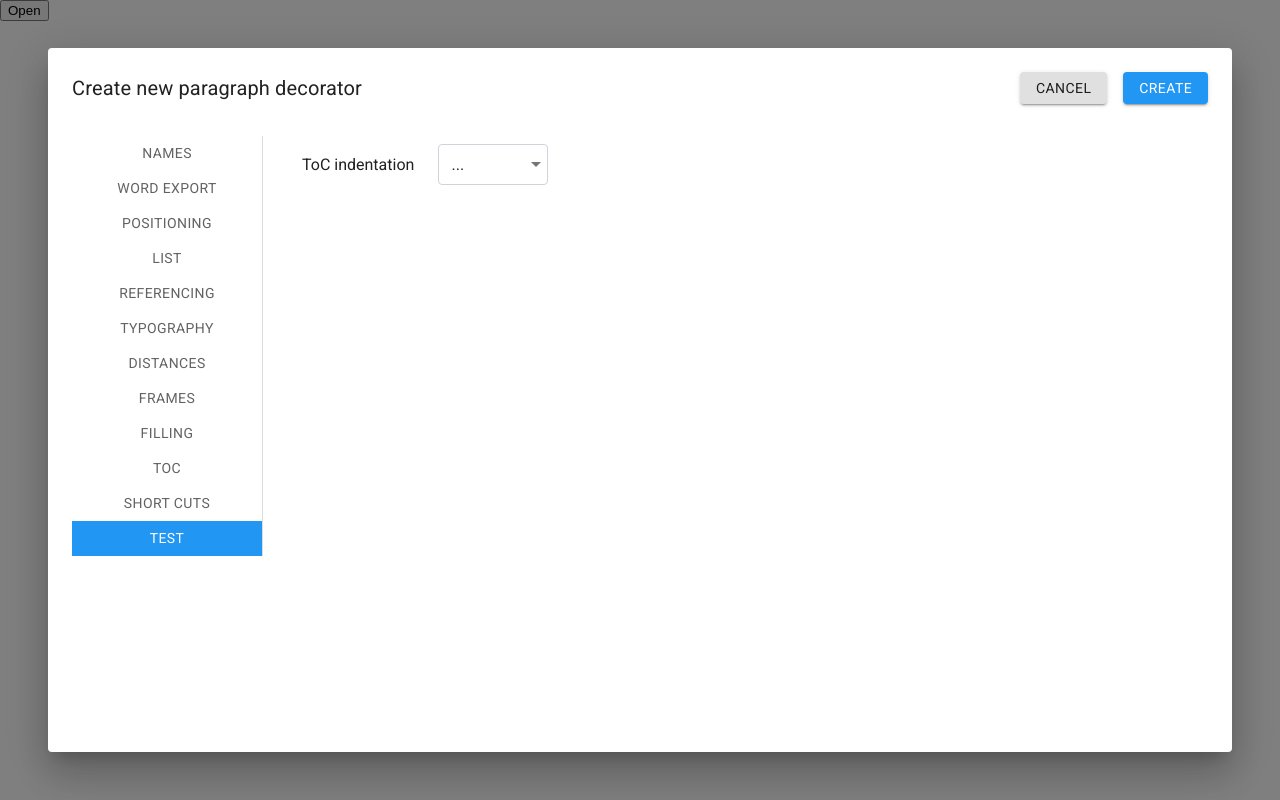
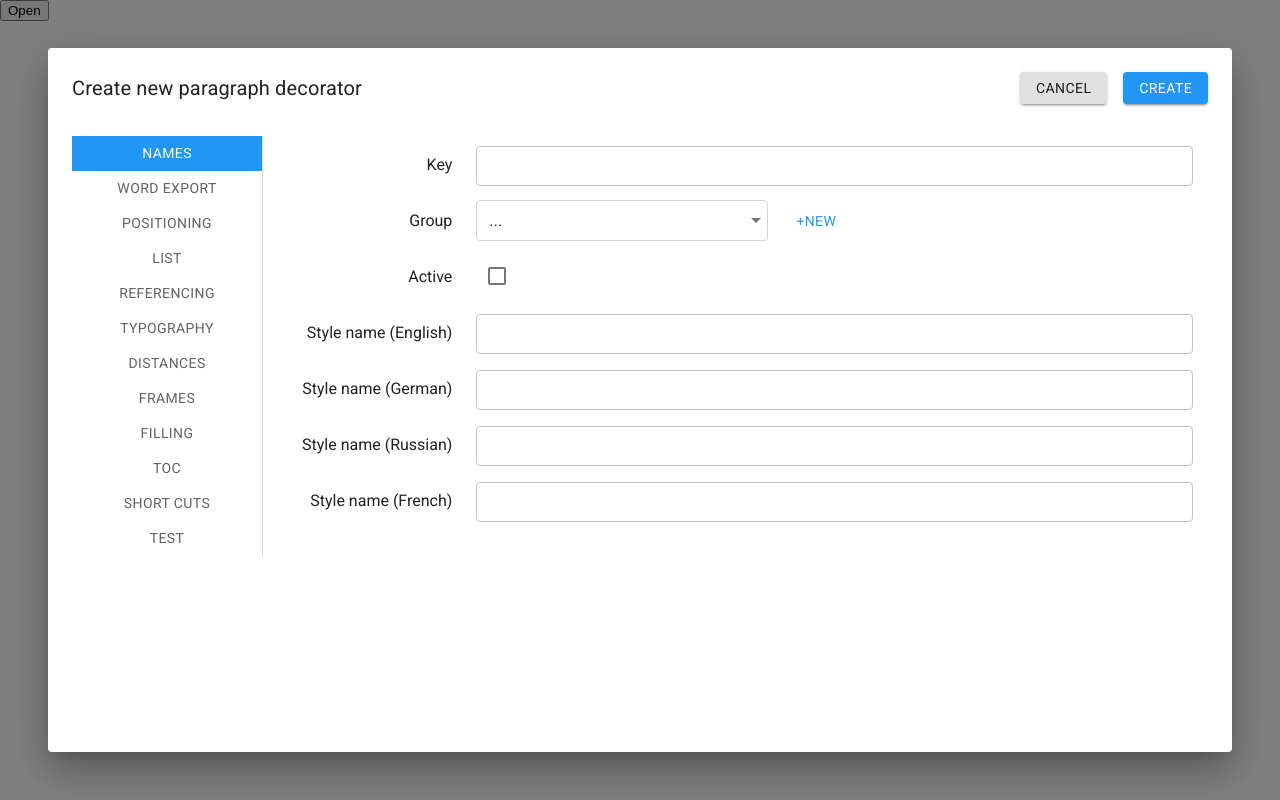
Before and after one commit to svognev/newdec, a React (Create React App) app: page / in a window 1280 px wide. Built offline with nearby package versions, Linux system fonts and the light colour scheme; a web font is replaced by a local one.

Commit message:
update names section

```diff
--- a/src/components/NewDecDialog/index.js
+++ b/src/components/NewDecDialog/index.js
@@ -29,7 +29,14 @@ import "./style.css";
 
 class NewDecDialog extends React.Component {
     state = {
-        openedTab: 11,
+        openedTab: 0,
+        decKey: "",
+        group: "",
+        active: false,
+        styleNameEn: "",
+        styleNameDe: "",
+        styleNameRu: "",
+        styleNameFr: "",
         isList: false,
         listType: "unordered",
         bulletField: "",
@@ -85,6 +92,8 @@ class NewDecDialog extends React.Component {
         sideNumberWidth: "20",
         sideNumberRadius: "10",
         tocIndentation: "",
+        groupToCreate: undefined,
+        xrefToCreate: undefined,
     };
 
     toggleStateProperty = (propName) => (e) => {
@@ -142,6 +151,13 @@ class NewDecDialog extends React.Component {
         const { isOpen, onClose } = this.props;
         const { setStateProperty, toggleStateProperty, setNumber, setColor, setBullet } = this;
         const { openedTab,
+                decKey,
+                group,
+                active,
+                styleNameEn,
+                styleNameDe,
+                styleNameRu,
+                styleNameFr,
                 isList,
                 listType,
                 verticalAlign,
@@ -196,9 +212,18 @@ class NewDecDialog extends React.Component {
                 sideNumberWidth,
                 sideNumberRadius,
                 tocIndentation,
+                groupToCreate,
+                xrefToCreate,
             } = this.state;
 
         const changeOpenedTab = setStateProperty("openedTab");
+        const changeDecKey = setStateProperty("decKey");
+        const changeGroup = setStateProperty("group");
+        const changeActive = toggleStateProperty("active");
+        const changeStyleNameEn = setStateProperty("styleNameEn");
+        const changeStyleNameDe = setStateProperty("styleNameDe");
+        const changeStyleNameRu = setStateProperty("styleNameRu");
+        const changeStyleNameFr = setStateProperty("styleNameFr");
         const changeIsList = toggleStateProperty("isList");
         const changeVerticalAlign = setStateProperty("verticalAlign");
         const changeTextTransform = setStateProperty("textTransform");
@@ -354,6 +379,16 @@ class NewDecDialog extends React.Component {
             suffix,
             suffixDistance,
             sideNumberStyle,
+        };
+
+        const namesSectionProps = {
+            decKey, changeDecKey,
+            group, changeGroup,
+            active, changeActive,
+            styleNameEn, changeStyleNameEn,
+            styleNameDe, changeStyleNameDe,
+            styleNameRu, changeStyleNameRu,
+            styleNameFr, changeStyleNameFr,
         };
 
         const listSectionProps = {
@@ -512,7 +547,7 @@ class NewDecDialog extends React.Component {
                         </CustomTabs>
                     </div>
                     <div className="content-rightSide">
-                        { openedTab === 0 && <NamesSection /> }
+                        { openedTab === 0 && <NamesSection {...namesSectionProps} /> }
                         { openedTab === 1 && <WordExportSection /> }
                         { openedTab === 2 && <PositioningSection /> }
                         { openedTab === 3 && <ListSection {...listSectionProps} />}
--- a/src/components/NewDecDialog/sections/NamesSection.js
+++ b/src/components/NewDecDialog/sections/NamesSection.js
@@ -1,32 +1,55 @@
-import React from 'react';
+import React from "react";
 
-import TextField from '@material-ui/core/TextField';
-import Checkbox from '@material-ui/core/Checkbox';
-import NativeSelect from '@material-ui/core/NativeSelect';
-import Button from '@material-ui/core/Button';
+import TextField from "@material-ui/core/TextField";
+import Checkbox from "@material-ui/core/Checkbox";
+import NativeSelect from "@material-ui/core/NativeSelect";
+import Button from "@material-ui/core/Button";
 
-import CustomInput from '../../common/CustomInput';
-import NewGroupDialog from '../../common/NewGroupDialog';
-import withNewGroupControl from '../../common/withNewGroupControl';
+import CustomInput from "components/common/CustomInput";
+import NewGroupDialog from "components/common/NewGroupDialog";
+import withNewGroupControl from "components/common/withNewGroupControl";
 
 const NamesSection = (props) => {
-    const newGroupName = props.newGroup.nameEN;
+    const {
+        newGroup,
+        isOpen,
+        hideDialog,
+        handleClick,
+        onSave,
+        decKey, changeDecKey,
+        group, changeGroup,
+        active, changeActive,
+        styleNameEn, changeStyleNameEn,
+        styleNameDe, changeStyleNameDe,
+        styleNameRu, changeStyleNameRu,
+        styleNameFr, changeStyleNameFr,
+     } = props;
+
+    const newGroupName = newGroup.nameEN;
     const isEditMode = !!newGroupName;
-    const { groupSelect, newGroup, isOpen, hideDialog, handleClick, onSave, changeGroupSelect } = props;
+
+    const onGroupChange = e => {
+        if (newGroupName && e.target.value === newGroupName) {
+
+        }
+    };
 
     return (
         <div className="dialogGrid dialogGrid_2cols dialogGrid_rightAlignedLabels">
             <span>Key</span>
-            <TextField variant="outlined" margin="dense" />
+            <TextField
+                value={decKey}
+                onChange={changeDecKey}
+                variant="outlined"
+                margin="dense"
+            />
 
             <span>Group</span>
             <div>
                 <NativeSelect
+                    value={group}
+                    onChange={changeGroup}
                     input={ <CustomInput /> }
-                    value={groupSelect}
-                    onChange={(e) => {
-                        changeGroupSelect(e.target.value)
-                    }}
                 >
                     <option value="">...</option>
                     { isEditMode && <option className="highlightedOption" value={newGroupName}>{newGroupName}</option> }
@@ -34,29 +57,53 @@ const NamesSection = (props) => {
                     <option value="1">Heading</option>
                     <option value="2">Heading Heading Heading Heading</option>
                 </NativeSelect>
-                {
-                    !(isEditMode && groupSelect !== newGroupName) &&
+                { !(isEditMode && group !== newGroupName) && (
                     <Button color="primary" className="textButton" onClick={handleClick}>
                         { isEditMode ? "Edit new group" : "+New" }
                     </Button>
-                 }
+                ) }
             </div>
 
             <span>Active</span>
             <div>
-                <Checkbox color="primary" />
+                <Checkbox
+                    checked={active}
+                    onChange={changeActive}
+                    color="primary"
+                />
             </div>
+
             <span>Style name (English)</span>
-            <TextField variant="outlined" margin="dense" />
+            <TextField
+                value={styleNameEn}
+                onChange={changeStyleNameEn}
+                variant="outlined"
+                margin="dense"
+            />
 
             <span>Style name (German)</span>
-            <TextField variant="outlined" margin="dense" />
+            <TextField
+                value={styleNameDe}
+                onChange={changeStyleNameDe}
+                variant="outlined"
+                margin="dense"
+            />
 
             <span>Style name (Russian)</span>
-            <TextField variant="outlined" margin="dense" />
+            <TextField
+                value={styleNameRu}
+                onChange={changeStyleNameRu}
+                variant="outlined"
+                margin="dense"
+            />
 
             <span>Style name (French)</span>
-            <TextField variant="outlined" margin="dense" />
+            <TextField
+                value={styleNameFr}
+                onChange={changeStyleNameFr}
+                variant="outlined"
+                margin="dense"
+            />
 
             <NewGroupDialog
                 isOpen={isOpen}
@@ -64,7 +111,7 @@ const NamesSection = (props) => {
                 onSave={onSave}
                 isEditMode={isEditMode}
                 currentGroup={newGroup}
-                changeGroupSelect={changeGroupSelect}
+                changeGroupSelect={changeGroup}
                 groupType="decorators"
             />
         </div>
--- a/src/components/common/NewGroupDialog.js
+++ b/src/components/common/NewGroupDialog.js
@@ -25,7 +25,7 @@ class NewGroupDialog extends React.Component {
         hideDialog()
     };
 
-    onSave = () => {
+    onGroupSave = () => {
         const { onSave, changeGroupSelect, hideDialog, groupType } = this.props;
         if (this.state.nameEN.trim().length && (groupType !== "xref" || this.state.groupKey.trim().length)) {
             const groupToSave = {
@@ -38,14 +38,14 @@ class NewGroupDialog extends React.Component {
                 groupToSave.groupKey = this.state.groupKey.trim();
             }
             onSave(groupToSave);
-            changeGroupSelect(this.state.nameEN.trim());
+            changeGroupSelect(null, this.state.nameEN.trim());
             hideDialog();
         }
     };
 
     render() {
         const { isOpen, isEditMode } = this.props;
-        const { onInputChange, onSave, onClose } = this;
+        const { onInputChange, onGroupSave, onClose } = this;
         const titleText = `${isEditMode ? "Edit" : "Create"} new ${this.props.groupType === "xref" ? "reference " : ""}group`
         const buttonText = isEditMode ? "Save" : "Create";
 
@@ -107,7 +107,7 @@ class NewGroupDialog extends React.Component {
                     <Button onClick={onClose} color="default">
                         Cancel
                     </Button>
-                    <Button onClick={onSave} color="primary">
+                    <Button onClick={onGroupSave} color="primary">
                         {buttonText}
                     </Button>
                 </DialogActions>
```
Also changed, not shown: src/components/NewDecDialog/sections/FramesSection/FrameTypeInput.js (+15 -15 lines), src/components/NewDecDialog/sections/FramesSection/FramesSection.js (+8 -8 lines), src/components/common/withNewGroupControl.js (+2 -6 lines). Lines whose indentation alone changed are shown as unchanged.
